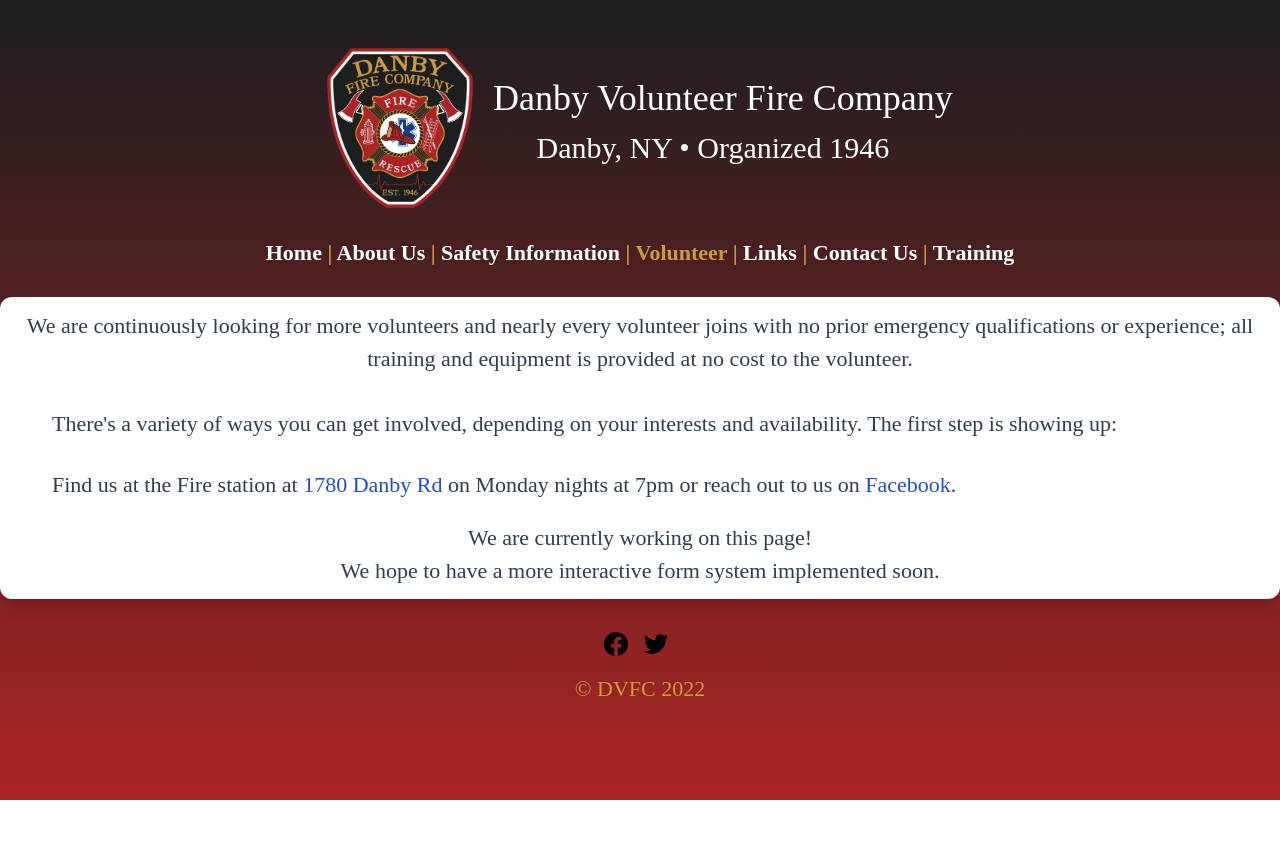
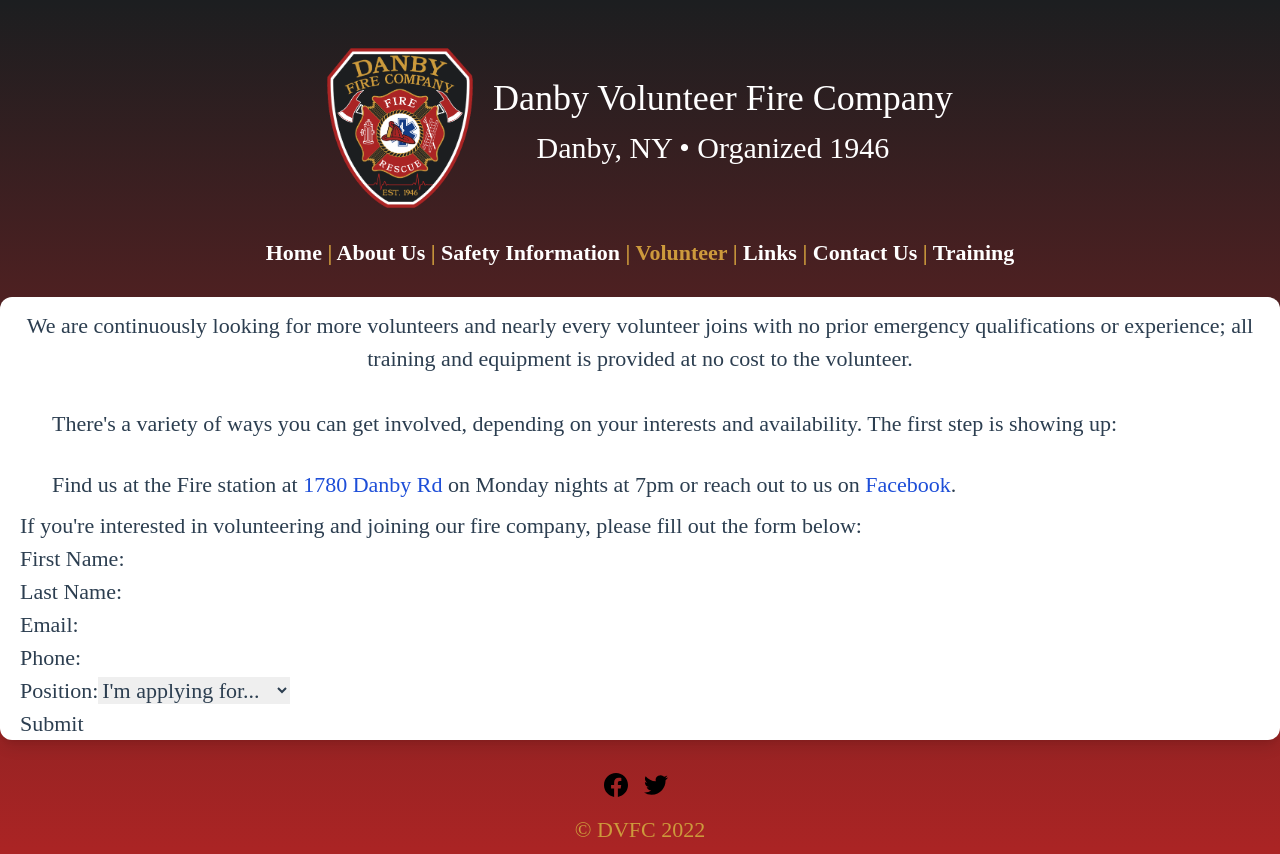
Before and after one commit to jdimichele/DanbyFireDept, a Vue app: page /volunteer in a window 1280 px wide. Before the commit the page ends 800 px from the top, so only its background shows below. Built offline with nearby package versions, Linux system fonts and the light colour scheme.

Commit message:
Created VolunteerApplication.vue to a new component folder called 'Interactive' in order to handle the submission of new volunteers and any other additional interactive components for the future.

```diff
--- /dev/null
+++ b/src/components/interactive/VolunteerApplication.vue
@@ -0,0 +1,75 @@
+<template>
+  <p>
+    If you're interested in volunteering and joining our fire company, please
+    fill out the form below:
+  </p>
+  <form @submit.prevent="submitApplication">
+    <div>
+      <label for="first-name">First Name:</label>
+      <input
+        type="text"
+        id="first-name"
+        name="first-name"
+        v-model.trim="firstName"
+        required
+      />
+    </div>
+    <div>
+      <label for="last-name">Last Name:</label>
+      <input
+        type="text"
+        id="last-name"
+        name="last-name"
+        v-model.trim="lastName"
+        required
+      />
+    </div>
+    <div>
+      <label for="email-address">Email:</label>
+      <input
+        type="email"
+        id="email-address"
+        name="email-address"
+        v-model="emailAddress"
+        required
+      />
+    </div>
+    <div>
+      <label for="phone">Phone:</label>
+      <input type="tel" id="phone" name="phone" v-model="phoneNumber" />
+    </div>
+    <div>
+      <label for="position">Position:</label>
+      <select id="position" name="position" v-model="position" required>
+        <option value="" disabled selected>I'm applying for...</option>
+        <option value="int-firefighter">Interior Firefighter</option>
+        <option value="ext-firefighter">Exterior Firefighter</option>
+        <option value="engineer">Engineer</option>
+        <option value="emt">EMT</option>
+        <option value="support">Support</option>
+        <option value="admin">Admin</option>
+        <option value="junior">Junior</option>
+      </select>
+    </div>
+    <div>
+      <button class="bg-danby-red hover:bg-danby-yellow text-black">Submit</button>
+    </div>
+  </form>
+</template>
+
+<script>
+export default {
+  data() {
+    return {
+      firstName: "",
+      lastName: "",
+      emailAddress: "",
+      phoneNumber: "",
+      position: "",
+    };
+  },
+  methods: {
+    submitApplication() {},
+  },
+};
+</script>
--- a/src/pages/VolunteerPage.vue
+++ b/src/pages/VolunteerPage.vue
@@ -25,11 +25,7 @@
         >Facebook</a
       >.
     </p>
-
-    <div class="text-center py-3">
-      <h1>We are currently working on this page!</h1>
-      <h1>We hope to have a more interactive form system implemented soon.</h1>
-    </div>
+    <volunteer-application></volunteer-application>
     <!--
         Every firefighter and emergency medical care provider in the Danby Fire District is a volunteer, but no amount of dedication can make up for the fact that there just aren't enough of us. We need additional volunteers. Almost everybody joins with no prior emergency qualifications or experience; all training and equipment is provided at no cost to the volunteer. There's a variety of ways you can get involved, depending on your interests and availability:
 
@@ -89,3 +85,13 @@ Individuals aged 16-17 are welcome to volunteer with us. Junior members must hav
     -->
   </div>
 </template>
+
+<script>
+import VolunteerApplication from "@/components/interactive/VolunteerApplication.vue"
+
+export default {
+  components: {
+    VolunteerApplication
+  }
+}
+</script>
```
